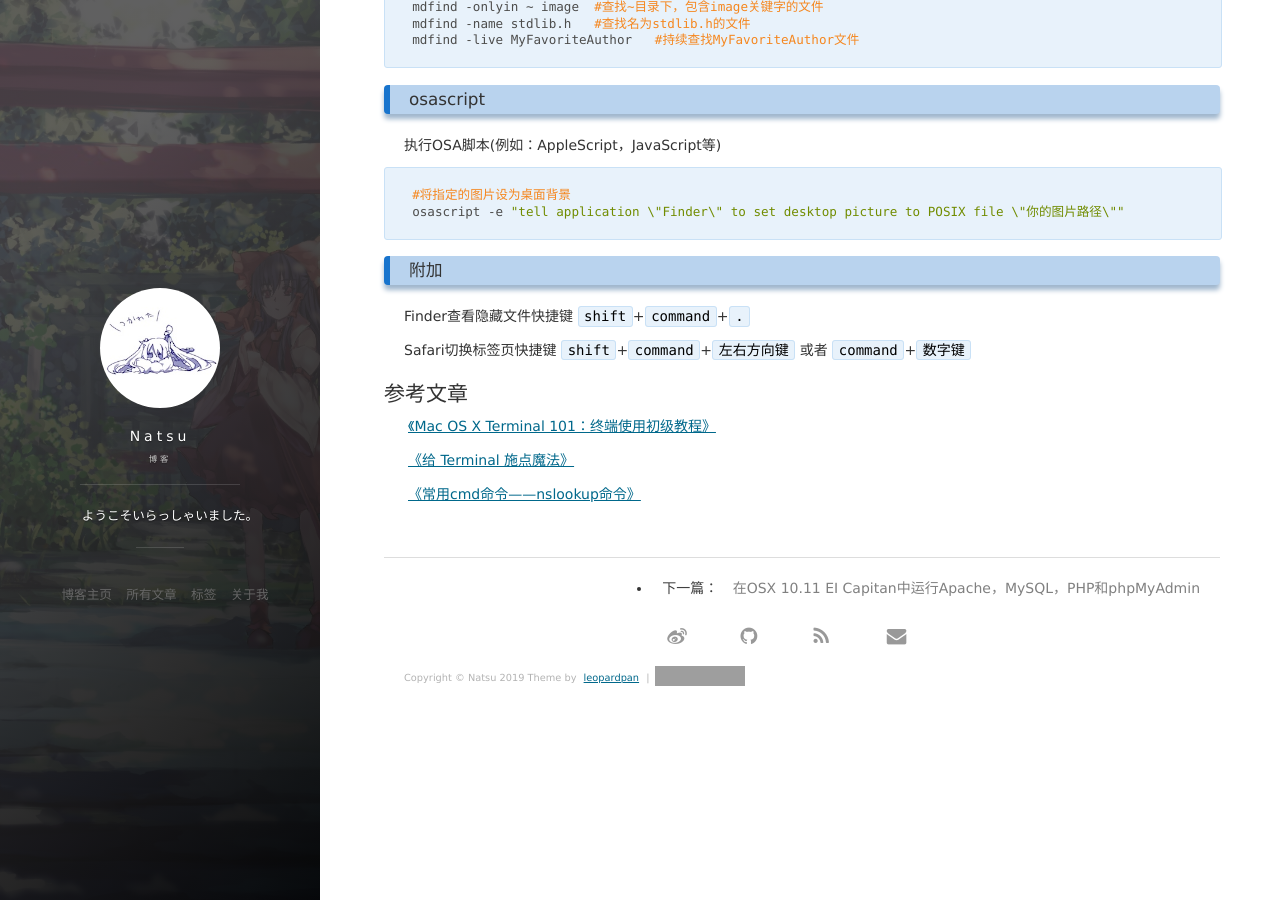
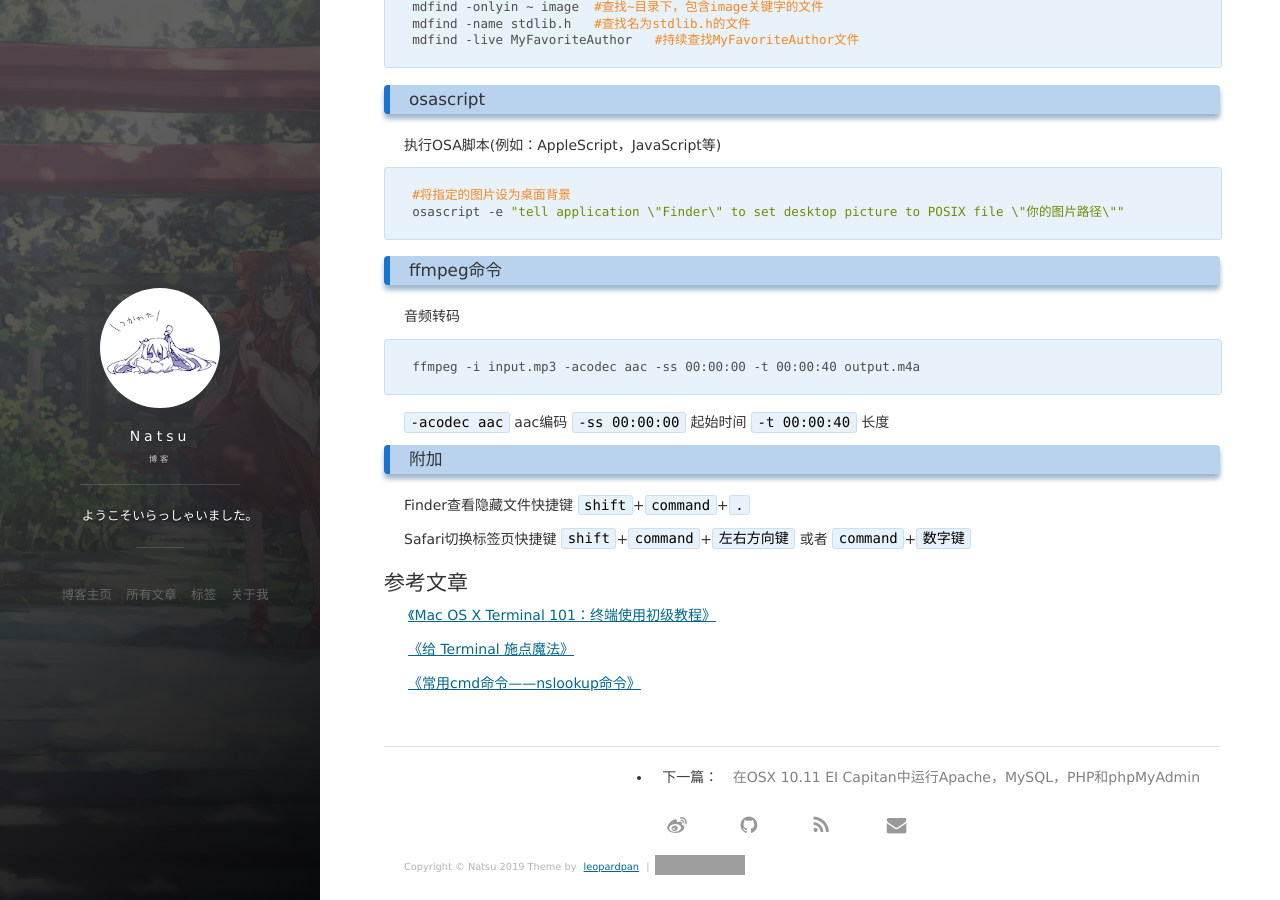
Before and after one commit to moenatsu/moenatsu.github.io, a Jekyll site: the page built from _posts/2016-04-27-mac-command-line.md, in a window 1280 px wide and 900 px high, scrolled down 5525 px. Built offline with Jekyll 4.4.1, drawn with Linux system fonts in a browser that asks for light colours; nearby versions of some CDN libraries; comment, search, counter and statistics services are not loaded; grey boxes are pictures that could not be loaded.

Commit message:
Update 2016-04-27-mac-command-line.md

```diff
--- a/_posts/2016-04-27-mac-command-line.md
+++ b/_posts/2016-04-27-mac-command-line.md
@@ -239,6 +239,14 @@ mdfind命令可使用Spotlight搜索服务来搜索关键字，它会返回所
     #将指定的图片设为桌面背景
     osascript -e "tell application \"Finder\" to set desktop picture to POSIX file \"你的图片路径\""
 
+### ffmpeg命令
+音频转码
+
+	ffmpeg -i input.mp3 -acodec aac -ss 00:00:00 -t 00:00:40 output.m4a
+
+`-acodec aac` aac编码
+`-ss 00:00:00` 起始时间
+`-t 00:00:40` 长度
 
 ### 附加
 Finder查看隐藏文件快捷键 `shift`+`command`+`.`
```
